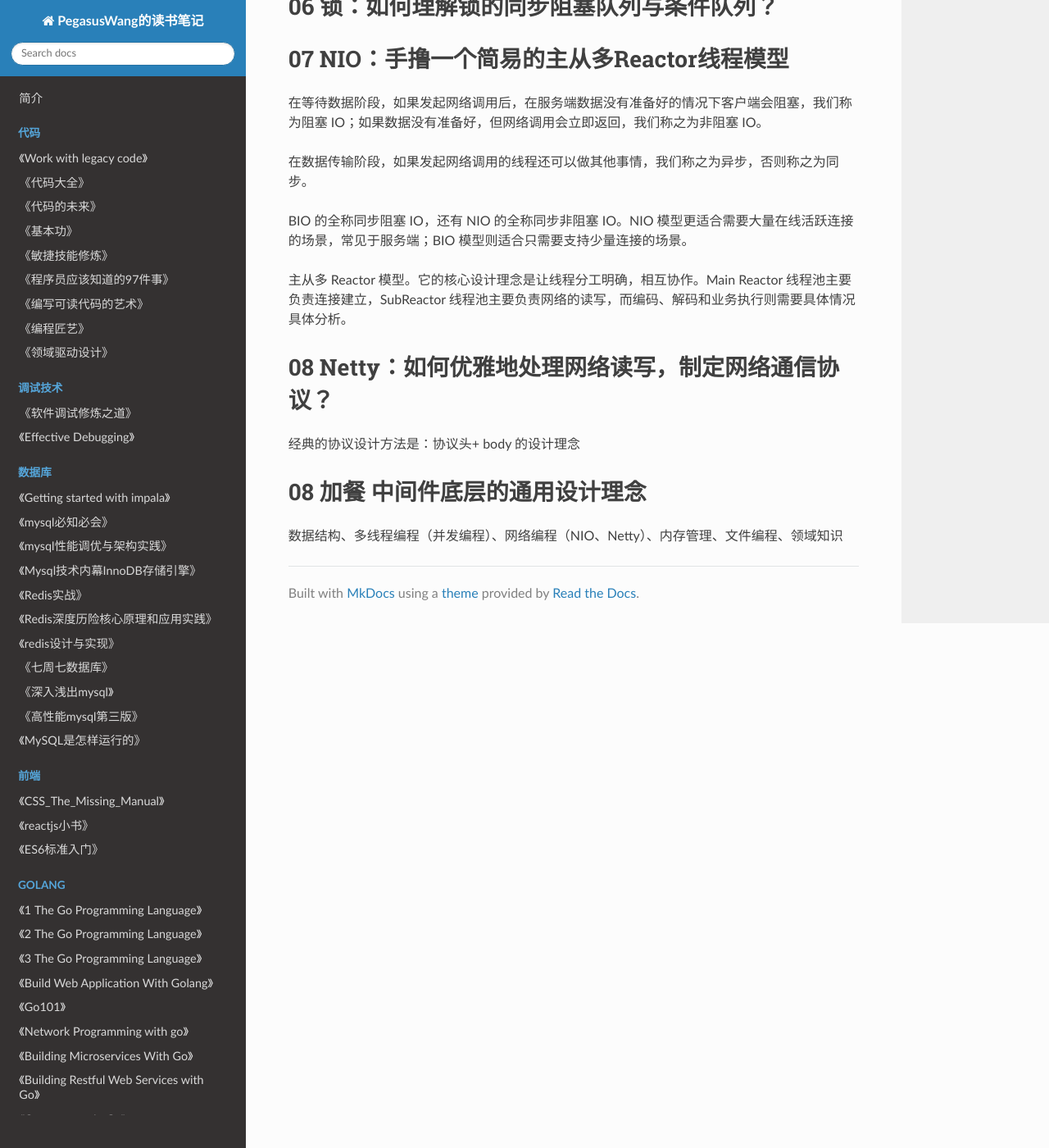
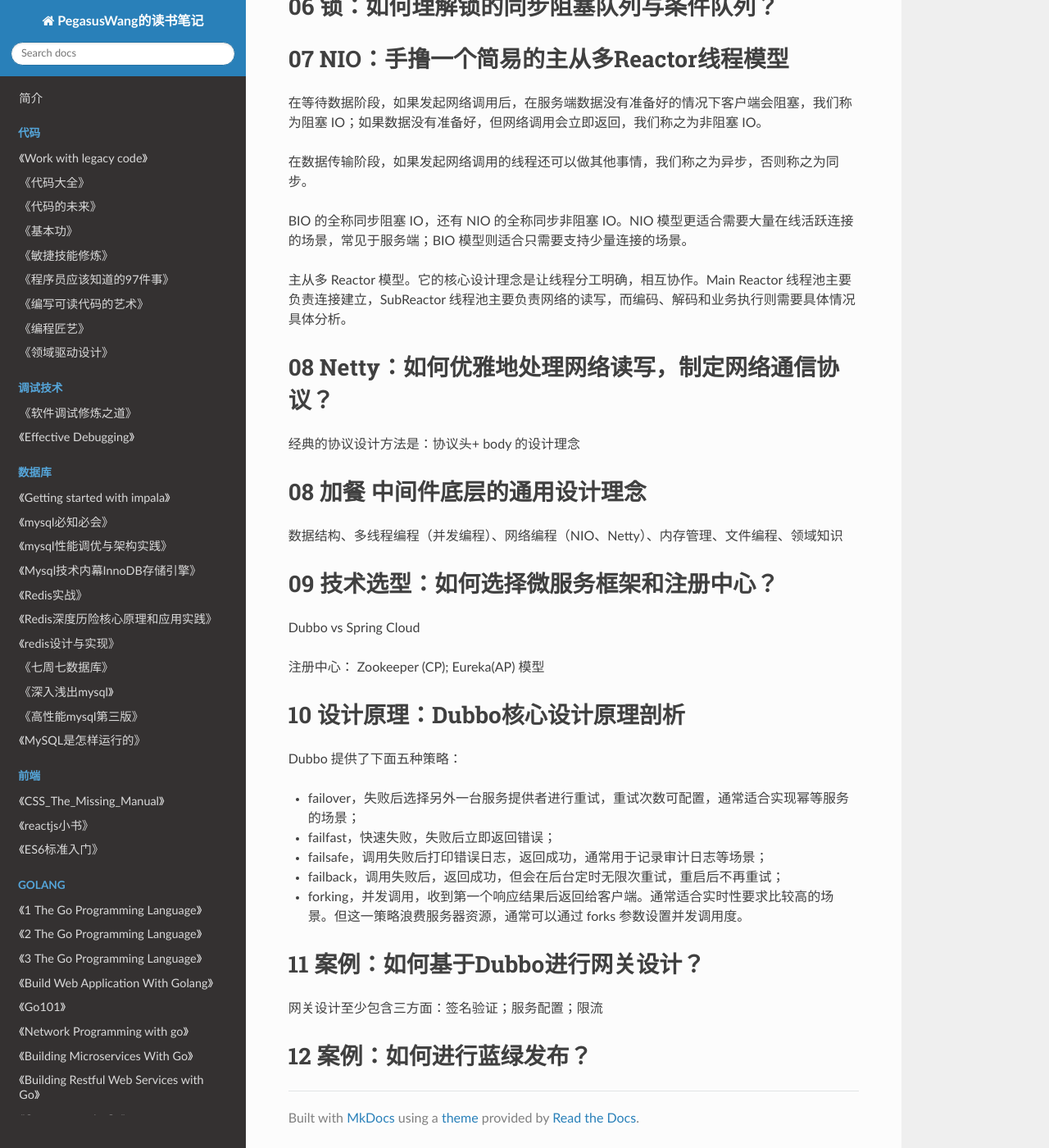
Before and after one commit to PegasusWang/booknotes, an MkDocs documentation site: the page built from docs/lecture/网课/中间件核心技术与实战/中间件核心技术与实战.md, in a window 1280 px wide and 1400 px high, scrolled down 2162 px. Shown: the whole window at 82% size. Built offline with MkDocs 1.6.1, drawn with Linux system fonts in a browser that asks for light colours; nearby versions of some CDN libraries; old or Windows-style settings are respelled for this version of MkDocs.

Commit message:
中间件

```diff
--- a/docs/lecture/网课/中间件核心技术与实战/中间件核心技术与实战.md
+++ b/docs/lecture/网课/中间件核心技术与实战/中间件核心技术与实战.md
@@ -66,3 +66,29 @@ BIO 的全称同步阻塞 IO，还有 NIO 的全称同步非阻塞 IO。NIO 模
 # 08 加餐 中间件底层的通用设计理念
 
 数据结构、多线程编程（并发编程）、网络编程（NIO、Netty）、内存管理、文件编程、领域知识
+
+
+# 09 技术选型：如何选择微服务框架和注册中心？
+
+Dubbo vs Spring Cloud
+
+注册中心： Zookeeper (CP); Eureka(AP) 模型
+
+
+# 10 设计原理：Dubbo核心设计原理剖析
+
+Dubbo 提供了下面五种策略：
+
+- failover，失败后选择另外一台服务提供者进行重试，重试次数可配置，通常适合实现幂等服务的场景；
+- failfast，快速失败，失败后立即返回错误；
+- failsafe，调用失败后打印错误日志，返回成功，通常用于记录审计日志等场景；
+- failback，调用失败后，返回成功，但会在后台定时无限次重试，重启后不再重试；
+- forking，并发调用，收到第一个响应结果后返回给客户端。通常适合实时性要求比较高的场景。但这一策略浪费服务器资源，通常可以通过 forks 参数设置并发调用度。
+
+
+# 11 案例：如何基于Dubbo进行网关设计？
+
+网关设计至少包含三方面：签名验证；服务配置；限流
+
+
+# 12 案例：如何进行蓝绿发布？
```
